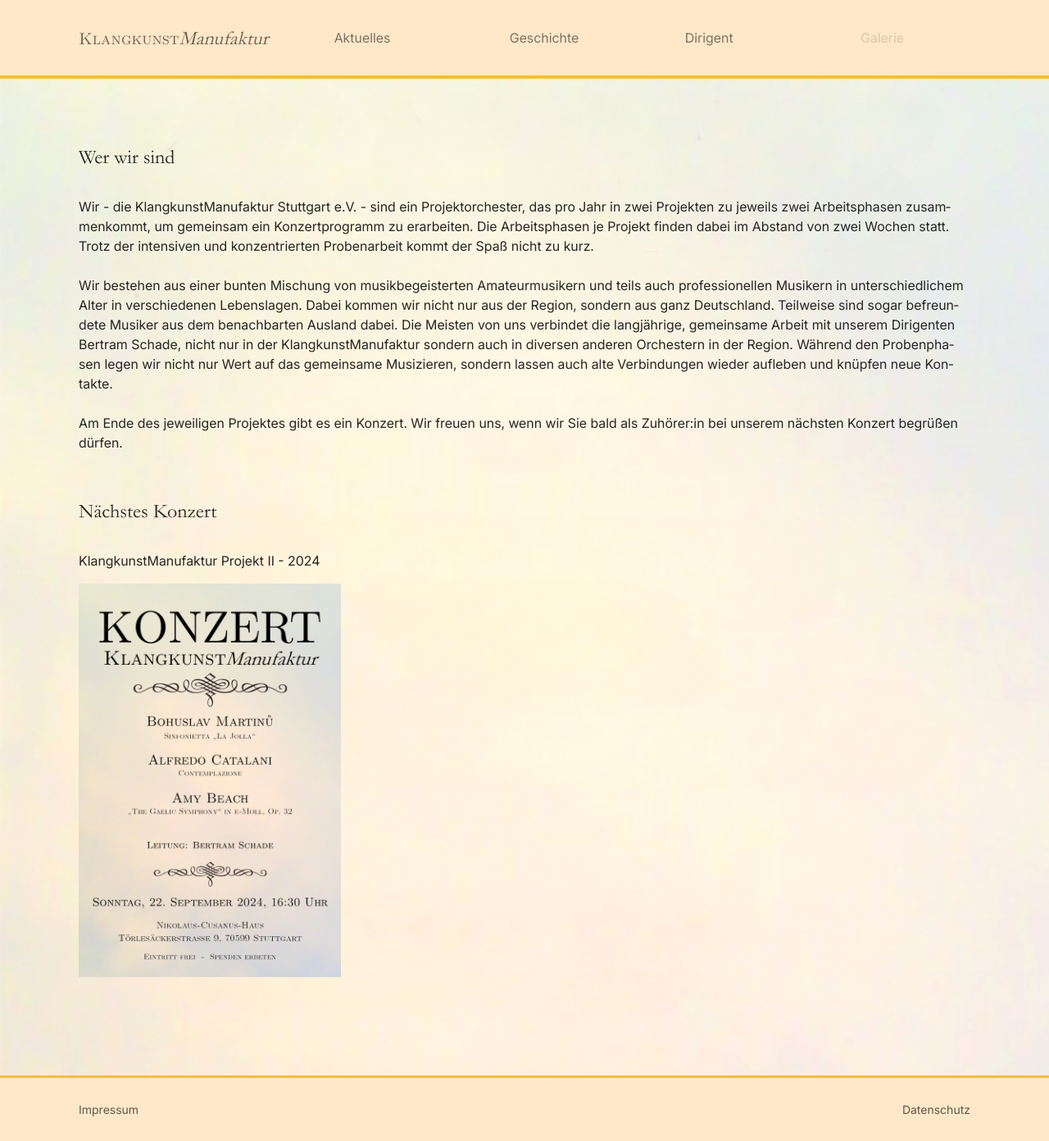
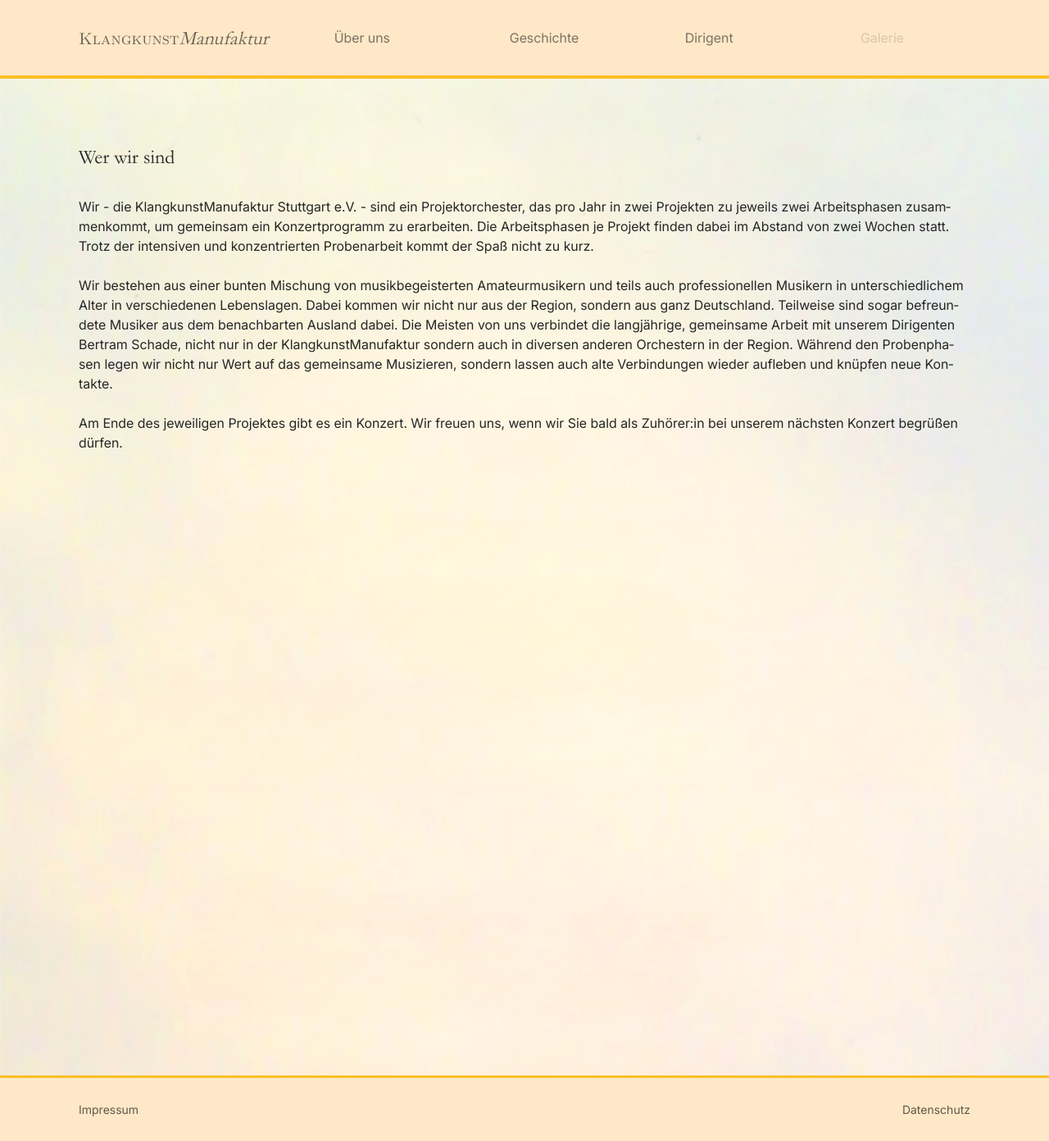
Before and after one commit to FrankWuensch/klangkunst_website_project, a Jekyll site: the page built from index.html, in a window 1280 px wide. Shown: the whole page at 82% size. Built offline with Jekyll 4.4.1, drawn with Linux system fonts in a browser that asks for light colours.

Commit message:
remove aktuelles

```diff
--- a/_config.yml
+++ b/_config.yml
@@ -8,7 +8,7 @@ nav_title_1: Klangkunst
 nav_title_2: Manufaktur
 img: "background.png"
 navs:
-  - text: Aktuelles
+  - text: Über uns
     link: "index.html"
   - text: Geschichte
     link: "geschichte.html"
@@ -38,9 +38,11 @@ posters:
     title: KlangkunstManufaktur Projekt II - 2023
   - src: "src/plakate/Klangkunst Plakat 2024-I.png"
     title: KlangkunstManufaktur Projekt I - 2024
-actual_poster:
   - src: "src/plakate/Klangkunst Plakat 2024-II.png"
     title: KlangkunstManufaktur Projekt II - 2024
+actual_poster:
+  # - src: "src/plakate/Klangkunst Plakat 2024-II.png"
+  #   title: KlangkunstManufaktur Projekt II - 2024
 footer_elements:
   - name: Impressum
     link: "impressum.html"
--- a/dist/output.css
+++ b/dist/output.css
@@ -1,5 +1,5 @@
 /*
-! tailwindcss v3.4.1 | MIT License | https://tailwindcss.com
+! tailwindcss v3.4.10 | MIT License | https://tailwindcss.com
 */
 
 /*
@@ -211,6 +211,8 @@ textarea {
   /* 1 */
   line-height: inherit;
   /* 1 */
+  letter-spacing: inherit;
+  /* 1 */
   color: inherit;
   /* 1 */
   margin: 0;
@@ -234,9 +236,9 @@ select {
 */
 
 button,
-[type='button'],
-[type='reset'],
-[type='submit'] {
+input:where([type='button']),
+input:where([type='reset']),
+input:where([type='submit']) {
   -webkit-appearance: button;
   /* 1 */
   background-color: transparent;
@@ -492,6 +494,10 @@ video {
   --tw-backdrop-opacity:  ;
   --tw-backdrop-saturate:  ;
   --tw-backdrop-sepia:  ;
+  --tw-contain-size:  ;
+  --tw-contain-layout:  ;
+  --tw-contain-paint:  ;
+  --tw-contain-style:  ;
 }
 
 ::backdrop {
@@ -542,6 +548,10 @@ video {
   --tw-backdrop-opacity:  ;
   --tw-backdrop-saturate:  ;
   --tw-backdrop-sepia:  ;
+  --tw-contain-size:  ;
+  --tw-contain-layout:  ;
+  --tw-contain-paint:  ;
+  --tw-contain-style:  ;
 }
 
 .icon-\[ph--moon-thin\] {
@@ -902,10 +912,6 @@ video {
 
 .pr-8 {
   padding-right: 2rem;
-}
-
-.pt-0 {
-  padding-top: 0px;
 }
 
 .pt-0\.5 {
--- a/index.html
+++ b/index.html
@@ -22,7 +22,8 @@ title_info_2: Nächstes Konzert
 
 <!-- only shown in mobile version -->
 <div class="h-full w-full max-w-6xl xl:hidden">
-  <h1>{{page.title_info_2}}</h1>
+  <!-- commented out while no new concert -->
+  <!-- <h1>{{page.title_info_2}}</h1>
   <div class="mb-8 flex w-full flex-row flex-wrap gap-x-8 gap-y-12">
     <div class="flex w-80 flex-col gap-y-4">
       <p>{{site.actual_poster[0].title}}</p>
@@ -32,7 +33,7 @@ title_info_2: Nächstes Konzert
         loading="lazy"
       />
     </div>
-  </div>
+  </div> -->
   <h1>{{page.title_info_1}}</h1>
   <p>{{page.info_1}}</p>
 </div>
@@ -41,7 +42,8 @@ title_info_2: Nächstes Konzert
 <div class="h-full w-full max-w-6xl max-xl:hidden">
   <h1>{{page.title_info_1}}</h1>
   <p class="mb-8">{{page.info_1}}</p>
-  <h1>{{page.title_info_2}}</h1>
+  <!-- commented out while no new concert -->
+  <!-- <h1>{{page.title_info_2}}</h1>
   <div class="flex w-full flex-row flex-wrap gap-x-8 gap-y-12">
     <div class="flex w-80 flex-col gap-y-4">
       <p>{{site.actual_poster[0].title}}</p>
@@ -51,5 +53,5 @@ title_info_2: Nächstes Konzert
         loading="lazy"
       />
     </div>
-  </div>
+  </div> -->
 </div>
```
Also changed, not shown: 7 other files.
